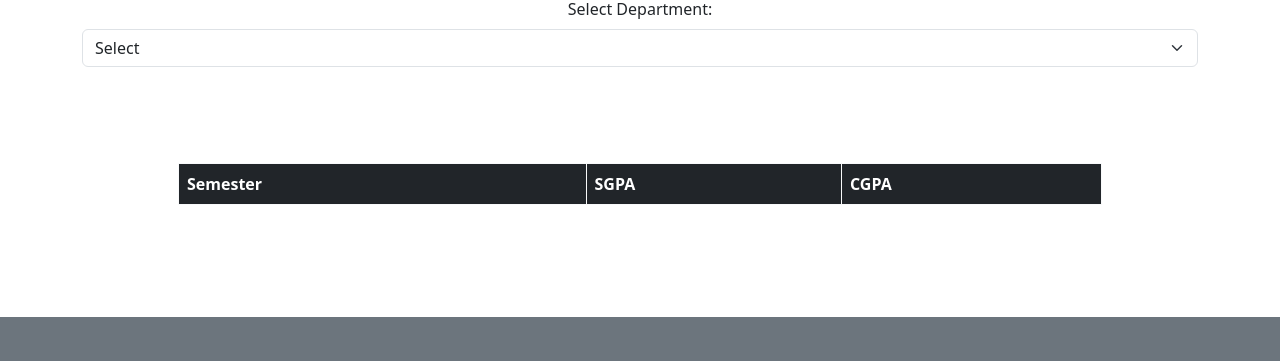
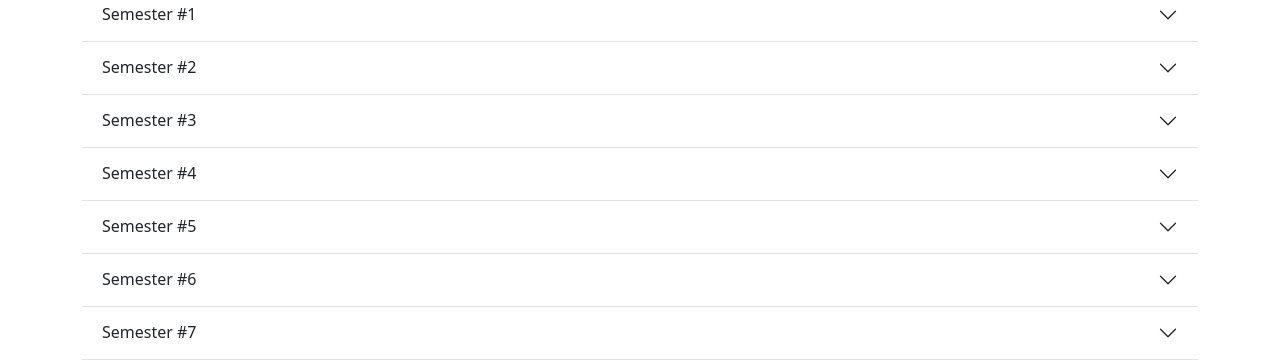
Before and after one commit to Elanngo-Madheswaran/cgpa-calculator, a plain HTML site: page index.html in a window 1280 px wide. Shown: the part 67-428 px from the top of the page. Drawn offline with nearby package versions, Linux system fonts and the light colour scheme.

Commit message:
just one data

```diff
--- a/index.html
+++ b/index.html
@@ -1,4 +1,3 @@
-
 <!DOCTYPE html>
 <html lang="en">
 
@@ -13,17 +12,6 @@
 
 <body ng-app="myApp">
     <h1 class="text-center">GPA Calculator</h1>
-
-    <div class="container">
-        <div class="text-center my-3">
-            <label for="departmentSelect" class="form-label">Select Department:</label>
-            <select id="departmentSelect" class="form-select" ng-model="selectedDepartment" ng-change="loadData()">
-                <option value="">Select</option>
-                <option value="cse" selected>CSE</option>
-                <option value="ece">ECE</option>
-            </select>
-        </div>
-    </div>
     <main class="container" ng-controller="myCtrl">
         <div class="accordion accordion-flush" id="accordionExample">
             <div class="accordion-item" ng-repeat="sem in sem_data">
--- a/script.js
+++ b/script.js
@@ -12,12 +12,10 @@ app.controller('myCtrl', function($scope, $http) {
         { 'value': '0', 'name': 'RA/U/AB' }
     ];
 
-    $scope.loadData = function() {
-        if ($scope.selectedDepartment) {
-            let fileName = $scope.selectedDepartment === 'cse' ? 'data1.json' : 'data2.json';
-
-            $http.get(fileName).then(function(response) {
+    // Load data from JSON file directly
+    $http.get('data1.json').then(function(response) {
         $scope.sem_data = response.data.semesters;
+        console.log("Data loaded from JSON:", $scope.sem_data);
 
         let local_data = JSON.parse(window.localStorage.getItem('result'));
         if (local_data) {
@@ -29,11 +27,9 @@ app.controller('myCtrl', function($scope, $http) {
         }
 
         $scope.calc(); // Recalculate based on loaded data
+    }).catch(function(error) {
+        console.error("Error loading JSON data:", error);
     });
-        } else {
-            $scope.sem_data = {};
-        }
-    };
 
     $scope.calc = function() {
         let data = [];
```
Lines whose indentation alone changed are shown as unchanged.
